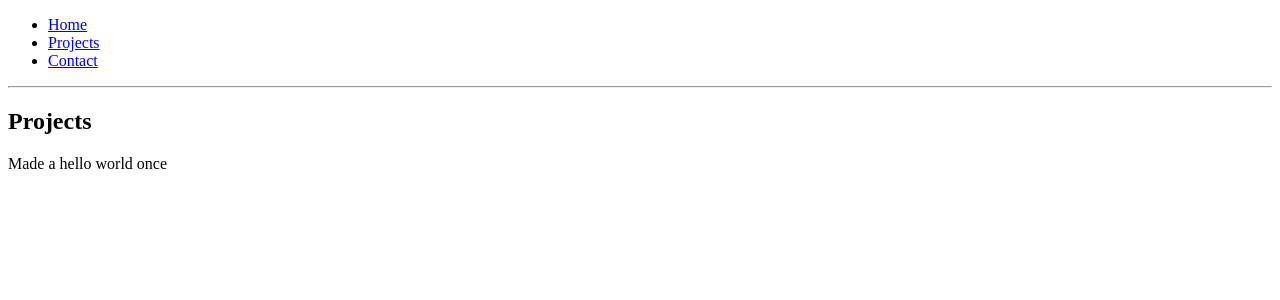
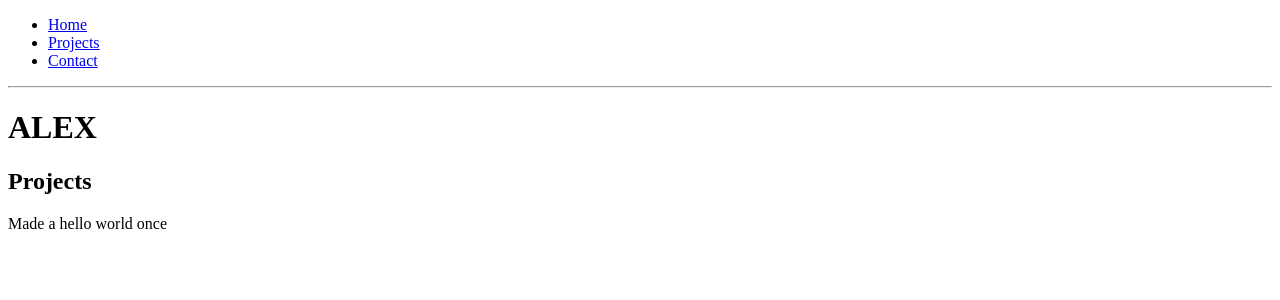
Before and after one commit to ataylor95/personal-site, a React (Create React App) app: page /projects in a window 1280 px wide. Shown: the top 300 px of the page. Built offline with nearby package versions, Linux system fonts and the light colour scheme.

Commit message:
add basic page template

```diff
--- a/src/components/nav/nav.tsx
+++ b/src/components/nav/nav.tsx
@@ -1,7 +1,7 @@
 import React from 'react';
 import { Link } from "react-router-dom";
 
-export const Nav = () => {
+const Nav = () => {
     return (
     <div>
         <ul>
@@ -20,3 +20,5 @@ export const Nav = () => {
     </div>
     );
 }
+
+export default Nav;
--- /dev/null
+++ b/src/components/page/page.tsx
@@ -0,0 +1,16 @@
+import React, { ReactNode } from 'react';
+
+interface pageProps {
+    children: ReactNode
+}
+
+const Page = (props : pageProps) => {
+    return (
+    <div className="page">
+        <h1>ALEX</h1>
+        {props.children}
+    </div>
+    );
+}
+
+export default Page;
--- a/src/pages/contact/contact.tsx
+++ b/src/pages/contact/contact.tsx
@@ -1,11 +1,15 @@
 import React from "react";
+
+import Page from '../../components/page/page';
 
 function Contact() {
     return (
-      <div>
-        <h2>Contact</h2>
-        <p>Call me maybe</p>
-      </div>
+      <Page>
+        <div>
+          <h2>Contact</h2>
+          <p>Call me maybe</p>
+        </div>
+      </Page>
     );
   }
 
--- a/src/pages/home/home.tsx
+++ b/src/pages/home/home.tsx
@@ -1,11 +1,15 @@
 import React from "react";
+
+import Page from '../../components/page/page';
 
 function Home() {
     return (
-      <div>
-        <h2>Home</h2>
-        <p>Alex Taylor</p>
-      </div>
+      <Page>
+        <div>
+          <h2>Home</h2>
+          <p>Alex Taylor</p>
+        </div>
+      </Page>
     );
   }
 
--- a/src/pages/projects/projects.tsx
+++ b/src/pages/projects/projects.tsx
@@ -1,11 +1,15 @@
 import React from "react";
+
+import Page from '../../components/page/page';
 
 function Projects() {
     return (
-      <div>
-        <h2>Projects</h2>
-        <p>Made a hello world once</p>
-      </div>
+      <Page>
+        <div>
+          <h2>Projects</h2>
+          <p>Made a hello world once</p>
+        </div>
+      </Page>
     );
   }
 
--- a/src/pages/router.tsx
+++ b/src/pages/router.tsx
@@ -1,7 +1,7 @@
 import React from "react";
 import { BrowserRouter as Router, Route } from "react-router-dom";
 
-import { Nav } from '../components/nav/nav';
+import Nav from '../components/nav/nav';
 import Home from './home/home';
 import Projects from './projects/projects';
 import Contact from './contact/contact';
```
